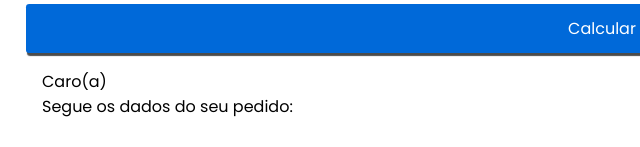
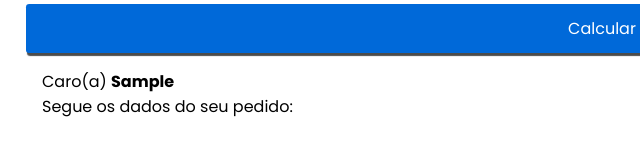
Before and after one commit to muriisantuss/2ndModuleModuleChapterOne-Menu, a plain HTML site: page index.html in a window 1280 px wide. Both pictures are taken after typing "Sample", "Sample", "name@example.com" into the empty fields and a click on the button "Calcular". Shown: the part 1966-2113 px from the top of the page, 38-678 px from the left. Drawn offline with nearby package versions, Linux system fonts and the light colour scheme.

Commit message:
(feat): show customer name after calculation

```diff
--- a/index.html
+++ b/index.html
@@ -151,7 +151,7 @@
         <article>
           <h2>Dados Pessoais</h2>
           <div class="field">
-            <input type="text" id="nome" placeholder="Nome" />
+            <input type="text" id="name" placeholder="Nome" />
             <input type="text" id="phone" placeholder="Telefone"/>
             <input type="text" id="email" placeholder="E-mail"  />
           </div>
--- a/js.js
+++ b/js.js
@@ -15,11 +15,12 @@ const formatter = new Intl.NumberFormat("pt-BR", {
 function calc() {
   output = document.getElementById("output");
   const quantities = document.getElementsByName("quantity");
+  const getName = document.getElementById("name");
   var finalPrice = document.getElementsByClassName("finalPrice")[0];
   output.innerHTML = "";
   var total = 0;
 
-  output.innerHTML += `Caro(a)</br>`;
+  output.innerHTML += `Caro(a) <strong>${getName.value}</strong></br>`;
   output.innerHTML += `Segue os dados do seu pedido:</br></br>`;
 
   output.innerHTML += `<ul id="orderList"></ul>`;
@@ -29,7 +30,11 @@ function calc() {
     const id = input.id;
 
     const listItem = document.createElement("li");
-    listItem.innerHTML = `Prato: ${products[id-1].name} - Preço: ${formatter.format(products[id-1].price)} - Quantidade: ${input.value}`;
+    listItem.innerHTML = `Prato: ${
+      products[id - 1].name
+    } - Preço: ${formatter.format(products[id - 1].price)} - Quantidade: ${
+      input.value
+    }`;
 
     orderList.appendChild(listItem);
     total += products[id - 1].price * parseFloat(input.value);
```
